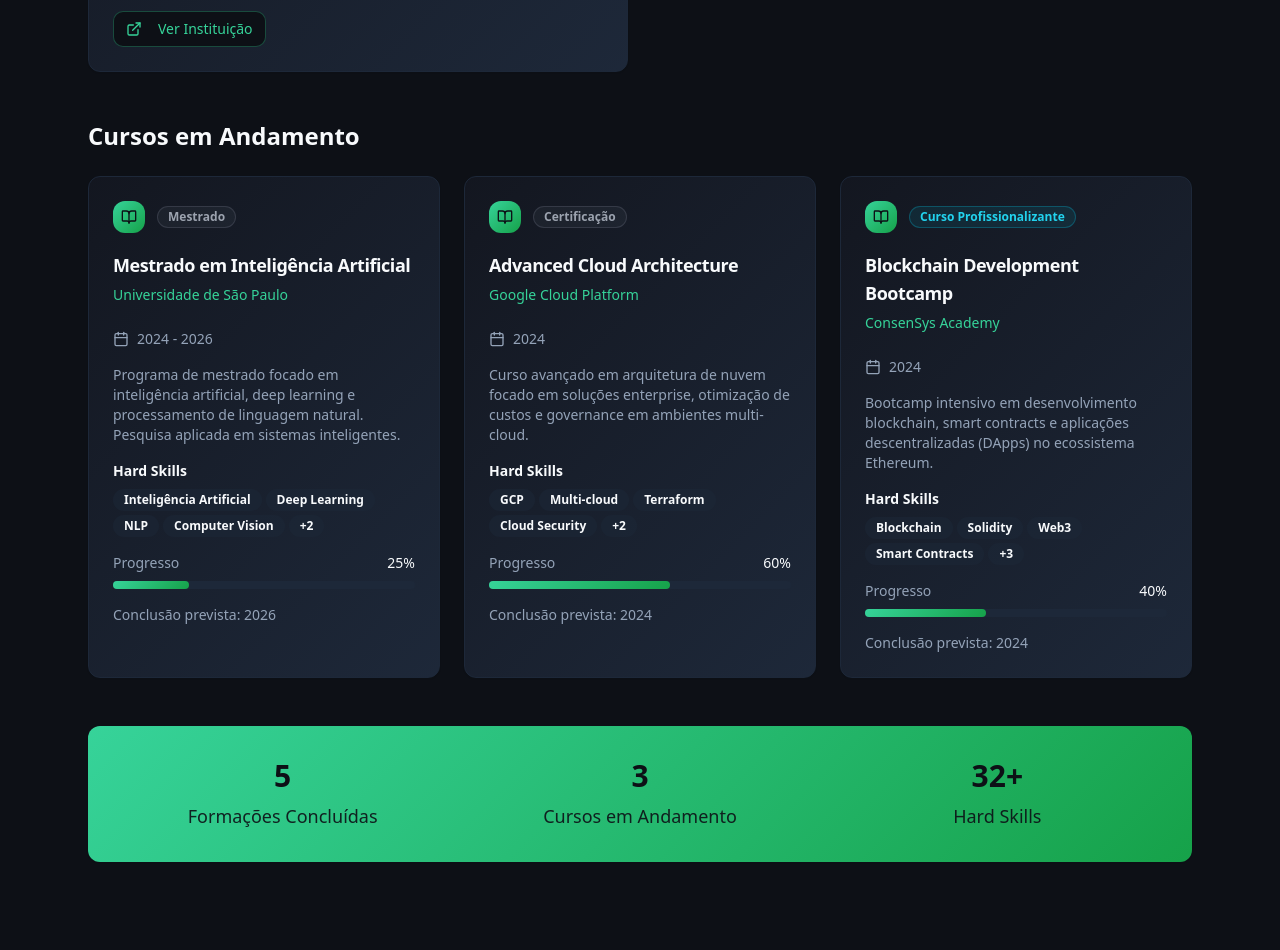
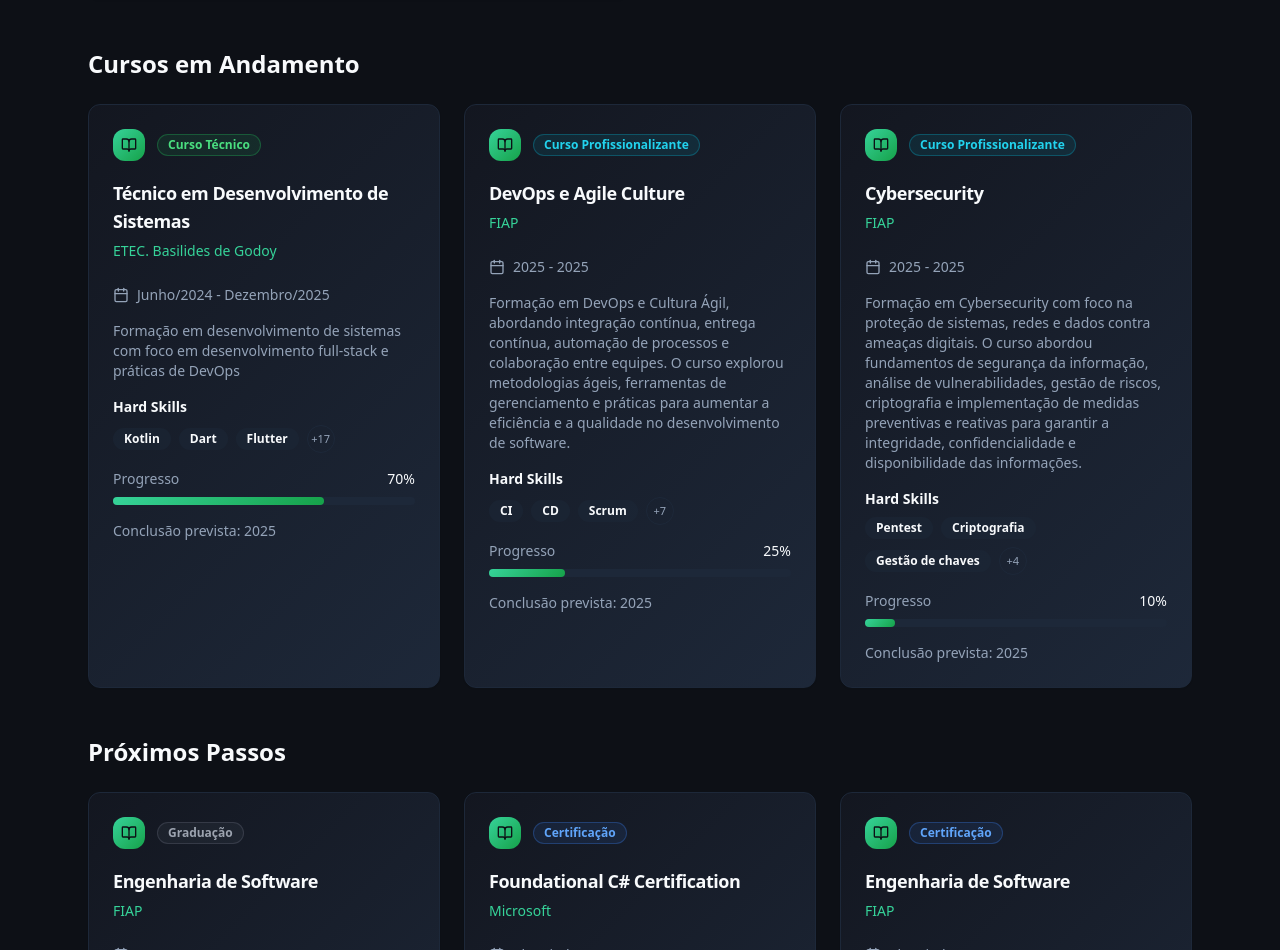
Before and after one commit to devCauaRaphael/Site_Portfolio, a React (Vite) app in the folder Refatoracao/: page /certificados in a window 1280 px wide. Shown: the part 1580-2530 px from the top of the page. Before the commit the page ends 2474 px from the top, so only its background shows below. Built offline with nearby package versions, Linux system fonts and the light colour scheme.

Commit message:
adicionado section de próximos passos

```diff
--- a/Refatoracao/src/pages/Certificados.tsx
+++ b/Refatoracao/src/pages/Certificados.tsx
@@ -2,7 +2,8 @@ import { GraduationCap, Calendar, ExternalLink, CheckCircle, BookOpen } from "lu
 import { Card, CardContent, CardDescription, CardHeader, CardTitle } from "@/components/ui/card"
 import { Badge } from "@/components/ui/badge"
 import { Button } from "@/components/ui/button"
-import { time } from "console"
+import { Tooltip, TooltipContent, TooltipProvider, TooltipTrigger } from "@/components/ui/tooltip"
+import { useState } from "react"
 
 const Formacoes = () => {
   const formacoes = [
@@ -60,41 +61,69 @@ const Formacoes = () => {
 
   const cursosEmAndamento = [
     {
-      title: "Mestrado em Inteligência Artificial",
-      instituicao: "Universidade de São Paulo",
-      periodo: "2024 - 2026",
-      nivel: "Mestrado",
-      resumo: "Programa de mestrado focado em inteligência artificial, deep learning e processamento de linguagem natural. Pesquisa aplicada em sistemas inteligentes.",
-      hardSkills: ["Inteligência Artificial", "Deep Learning", "NLP", "Computer Vision", "PyTorch", "Research"],
-      progresso: 25,
-      previsaoConclusao: "2026"
+      title: "Técnico em Desenvolvimento de Sistemas",
+      issuer: "ETEC. Basilides de Godoy",
+      period: "Junho/2024 - Dezembro/2025",
+      level: "Curso Técnico",
+      resume: "Formação em desenvolvimento de sistemas com foco em desenvolvimento full-stack e práticas de DevOps",
+      hardSkills: ["Kotlin", "Dart", "Flutter", "MySQL", "MongoDB", "SQL Server", ".NET", "AspNET", "JavaScript", "HTML", "CSS", "C#", "Kanban", "Scrum", "Git", "GitHub", "APIs"],
+      progress: 70,
+      previsaoConclusao: "2025"
     },
     {
-      title: "Advanced Cloud Architecture",
-      instituicao: "Google Cloud Platform",
-      periodo: "2024",
-      nivel: "Certificação",
-      resumo: "Curso avançado em arquitetura de nuvem focado em soluções enterprise, otimização de custos e governance em ambientes multi-cloud.",
-      hardSkills: ["GCP", "Multi-cloud", "Terraform", "Cloud Security", "Cost Optimization", "Enterprise Architecture"],
-      progresso: 60,
-      previsaoConclusao: "2024"
+      title: "DevOps e Agile Culture",
+      issuer: "FIAP",
+      period: "2025 - 2025",
+      level: "Curso Profissionalizante",
+      resume: "Formação em DevOps e Cultura Ágil, abordando integração contínua, entrega contínua, automação de processos e colaboração entre equipes. O curso explorou metodologias ágeis, ferramentas de gerenciamento e práticas para aumentar a eficiência e a qualidade no desenvolvimento de software.",
+      hardSkills: ["CI", "CD", "Scrum", "Kanban", "Docker", "Git", "Github"],
+      progress: 25,
+      previsaoConclusao: "2025"
     },
     {
-      title: "Blockchain Development Bootcamp",
-      instituicao: "ConsenSys Academy",
-      periodo: "2024",
-      nivel: "Curso Profissionalizante",
-      resumo: "Bootcamp intensivo em desenvolvimento blockchain, smart contracts e aplicações descentralizadas (DApps) no ecossistema Ethereum.",
-      hardSkills: ["Blockchain", "Solidity", "Web3", "Smart Contracts", "DApps", "Ethereum", "Truffle"],
-      progresso: 40,
-      previsaoConclusao: "2024"
+      title: "Cybersecurity",
+      issuer: "FIAP",
+      period: "2025 - 2025",
+      level: "Curso Profissionalizante",
+      resume: "Formação em Cybersecurity com foco na proteção de sistemas, redes e dados contra ameaças digitais. O curso abordou fundamentos de segurança da informação, análise de vulnerabilidades, gestão de riscos, criptografia e implementação de medidas preventivas e reativas para garantir a integridade, confidencialidade e disponibilidade das informações.",
+      hardSkills: ["Pentest", "Criptografia", "Gestão de chaves", "Análise e Monitoramento"],
+      progress: 10,
+      previsaoConclusao: "2025"
     }
   ]
 
+   const proximosPassos = [
+    {
+      title: "Engenharia de Software",
+      issuer: "FIAP",
+      period: "2026 - 2030",
+      level: "Graduação",
+      resume: "Bacharelado em Engenharia de Software da FIAP é um curso moderno e inovador, ideal para formar engenheiros digitais completos, com perfil Full Stack e foco em DevSecOps e pensamento orientado por dados (Data-Driven Thinking",
+      hardSkills: ["IA generatova", "IaaS", "PaaS", "SaaS", "Python", "Java", "JavaScript", "C#", "Swift", "APIs", "TDD", "Quality Assunrance", "Scrum", "Kanban", "Git", "GitHub", "CI/CD", "Docker", "Kubernetes", "AWS", "Azure", "Google Cloud Plataform", "Arquitetura de Software", "Microserviços", "Serverless", "Big Data", "Automação"]
+    },
+    {
+     title: "Foundational C# Certification",
+      issuer: "Microsoft",
+      period: "Planejado para 2026",
+      level: "Certificação",
+      resume: "A Foundational C# Certification valida conhecimentos básicos e essenciais da linguagem C#, incluindo programação orientada a objetos, estruturas de controle, manipulação de dados e tratamento de exceções. Ideal para quem deseja comprovar habilidades fundamentais para desenvolver aplicações com C# na plataforma .NET.",
+      hardSkills: ["C#", ".NET", "Orientação a Objetos"]
+    },
+    {
+      title: "Engenharia de Software",
+      issuer: "FIAP",
+      period: "Planejado para 2025",
+      level: "Certificação",
+      resume: "Preparação para certificação CKA para consolidar orquestração de contêineres em produção.",
+      hardSkills: ["Kubernetes", "Containers", "Networking", "Observability"]
+    }
+  ]
+
+
   const getNivelColor = (nivel: string) => {
     const colors: { [key: string]: string } = {
-      "Graduação": "bg-blue-500/10 text-blue-400 border-blue-500/30",
-      "Pós-graduação": "bg-purple-500/10 text-purple-400 border-purple-500/30",
+      "Certificação": "bg-blue-500/10 text-blue-400 border-blue-500/30",
+      "Bacharelado": "bg-purple-500/10 text-purple-400 border-purple-500/30",
       "Curso Técnico": "bg-green-500/10 text-green-400 border-green-500/30",
       "Especialização": "bg-orange-500/10 text-orange-400 border-orange-500/30",
       "Curso Profissionalizante": "bg-cyan-500/10 text-cyan-400 border-cyan-500/30"
@@ -102,9 +131,64 @@ const Formacoes = () => {
     return colors[nivel] || "bg-gray-500/10 text-gray-400 border-gray-500/30"
   }
 
+  const HardSkillsList = ({ skills }: { skills: string[] }) => {
+    const [expanded, setExpanded] = useState(false)
+    const total = skills.length
+    const visible = expanded ? skills : skills.slice(0, 3)
+
+    return (
+      <div className="space-y-2">
+        <div className="flex flex-wrap items-center gap-2">
+          {visible.map((skill, idx) => (
+            <Badge
+              key={idx}
+              variant="secondary"
+              className="bg-secondary/50 text-secondary-foreground text-xs"
+            >
+              {skill}
+            </Badge>
+          ))}
+          {total > 3 && (
+            <Tooltip>
+              <TooltipTrigger asChild>
+                <Button
+                  type="button"
+                  variant="ghost"
+                  size="icon"
+                  className="h-7 w-7 rounded-full border border-input text-muted-foreground"
+                  aria-label={expanded ? "Ocultar habilidades" : `Mostrar todas as ${total} habilidades`}
+                  onClick={() => setExpanded((v) => !v)}
+                >
+                  <span className="text-[11px] font-medium">{expanded ? "–" : `+${total}`}</span>
+                </Button>
+              </TooltipTrigger>
+              <TooltipContent>
+                <p>{expanded ? "Ocultar habilidades" : `Mostrar todas as ${total} habilidades`}</p>
+              </TooltipContent>
+            </Tooltip>
+          )}
+        </div>
+        {expanded && total > 3 && (
+          <div className="flex flex-wrap gap-2">
+            {skills.slice(3).map((skill, idx) => (
+              <Badge
+                key={`extra-${idx}`}
+                variant="secondary"
+                className="bg-secondary/50 text-secondary-foreground text-xs"
+              >
+                {skill}
+              </Badge>
+            ))}
+          </div>
+        )}
+      </div>
+    )
+  }
+
   return (
-    <div className="container mx-auto px-6 py-8 max-w-6xl">
-      {/* Header */}
+    <TooltipProvider>
+      <div className="container mx-auto px-6 py-8 max-w-6xl">
+        {/* Header */}
       <div className="mb-12">
         <h1 className="text-4xl font-bold mb-4 bg-gradient-primary bg-clip-text text-transparent">
           Formações
@@ -169,17 +253,7 @@ const Formacoes = () => {
                 {/* Hard Skills */}
                 <div className="space-y-2">
                   <h4 className="text-sm font-semibold text-foreground">Hard Skills Adquiridas</h4>
-                  <div className="flex flex-wrap gap-2">
-                    {formacao.hardSkills.map((skill, skillIndex) => (
-                      <Badge
-                        key={skillIndex}
-                        variant="secondary"
-                        className="bg-secondary/50 text-secondary-foreground text-xs"
-                      >
-                        {skill}
-                      </Badge>
-                    ))}
-                  </div>
+                    <HardSkillsList skills={formacao.hardSkills} />
                 </div>
 
                 {/* Link */}
@@ -219,65 +293,88 @@ const Formacoes = () => {
                   </div>
                   <Badge
                     variant="outline"
-                    className={getNivelColor(curso.nivel)}
+                    className={getNivelColor(curso.level)}
                   >
-                    {curso.nivel}
+                    {curso.level}
                   </Badge>
                 </div>
                 <CardTitle className="text-foreground text-lg">{curso.title}</CardTitle>
                 <CardDescription className="text-primary font-medium">
-                  {curso.instituicao}
+                  {curso.issuer}
                 </CardDescription>
               </CardHeader>
 
               <CardContent className="space-y-4">
                 <div className="flex items-center gap-2">
                   <Calendar className="h-4 w-4 text-muted-foreground" />
-                  <span className="text-muted-foreground text-sm">{curso.periodo}</span>
+                  <span className="text-muted-foreground text-sm">{curso.period}</span>
                 </div>
 
                 {/* Resumo */}
                 <CardDescription className="text-muted-foreground leading-relaxed text-sm">
-                  {curso.resumo}
+                  {curso.resume}
                 </CardDescription>
 
                 {/* Hard Skills */}
                 <div className="space-y-2">
                   <h4 className="text-sm font-semibold text-foreground">Hard Skills</h4>
-                  <div className="flex flex-wrap gap-1">
-                    {curso.hardSkills.slice(0, 4).map((skill, skillIndex) => (
-                      <Badge
-                        key={skillIndex}
-                        variant="secondary"
-                        className="bg-secondary/50 text-secondary-foreground text-xs"
-                      >
-                        {skill}
-                      </Badge>
-                    ))}
-                    {curso.hardSkills.length > 4 && (
-                      <Badge variant="secondary" className="bg-secondary/50 text-secondary-foreground text-xs">
-                        +{curso.hardSkills.length - 4}
-                      </Badge>
-                    )}
-                  </div>
+                    <HardSkillsList skills={curso.hardSkills} />
                 </div>
 
                 {/* Progresso */}
                 <div className="space-y-2">
                   <div className="flex justify-between text-sm">
                     <span className="text-muted-foreground">Progresso</span>
-                    <span className="text-foreground font-medium">{curso.progresso}%</span>
+                    <span className="text-foreground font-medium">{curso.progress}%</span>
                   </div>
                   <div className="w-full bg-secondary rounded-full h-2">
                     <div
                       className="bg-gradient-primary h-2 rounded-full transition-all duration-300"
-                      style={{ width: `${curso.progresso}%` }}
+                      style={{ width: `${curso.progress}%` }}
                     />
                   </div>
                 </div>
 
                 <div className="text-sm text-muted-foreground">
                   <span className="font-medium">Conclusão prevista:</span> {curso.previsaoConclusao}
+                </div>
+              </CardContent>
+            </Card>
+          ))}
+        </div>
+      </div>
+
+      {/* Próximos Passos */}
+      <div className="mb-12">
+        <h2 className="text-2xl font-bold mb-6 text-foreground">Próximos Passos</h2>
+        <div className="grid grid-cols-1 lg:grid-cols-3 gap-6">
+          {proximosPassos.map((item, index) => (
+            <Card key={index} className="bg-gradient-card border-border">
+              <CardHeader>
+                <div className="flex items-center gap-3 mb-3">
+                  <div className="w-8 h-8 rounded-lg bg-gradient-primary flex items-center justify-center">
+                    <BookOpen className="h-4 w-4 text-primary-foreground" />
+                  </div>
+                  <Badge variant="outline" className={getNivelColor(item.level)}>
+                    {item.level}
+                  </Badge>
+                </div>
+                <CardTitle className="text-foreground text-lg">{item.title}</CardTitle>
+                <CardDescription className="text-primary font-medium">
+                  {item.issuer}
+                </CardDescription>
+              </CardHeader>
+              <CardContent className="space-y-4">
+                <div className="flex items-center gap-2">
+                  <Calendar className="h-4 w-4 text-muted-foreground" />
+                  <span className="text-muted-foreground text-sm">{item.period}</span>
+                </div>
+                <CardDescription className="text-muted-foreground leading-relaxed text-sm">
+                  {item.resume}
+                </CardDescription>
+                <div className="space-y-2">
+                  <h4 className="text-sm font-semibold text-foreground">Foco de Hard Skills</h4>
+                  <HardSkillsList skills={item.hardSkills} />
                 </div>
               </CardContent>
             </Card>
@@ -306,6 +403,8 @@ const Formacoes = () => {
       </Card>
     </div>
   )
+   </TooltipProvider>
+  )
 }
 
 export default Formacoes
```
